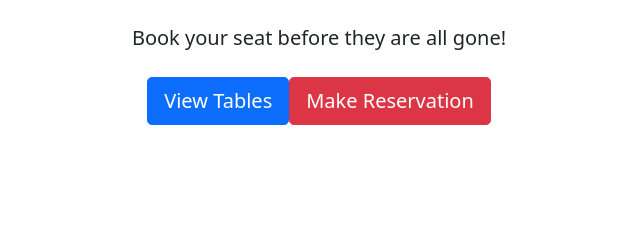
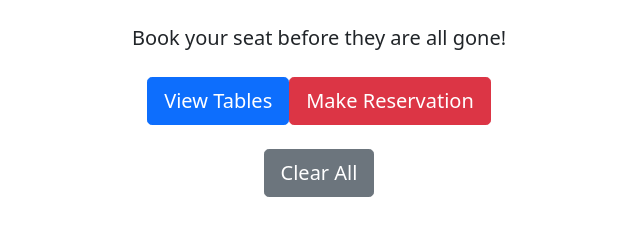
Before and after one commit to SeattleSal/hot-restaurant, a website: page index.html in a window 1280 px wide. Shown: the part 93-328 px from the top of the page, without its empty margins (321-961 px from the left). Drawn offline with nearby package versions, Linux system fonts and the light colour scheme.

Commit message:
added clear all button

```diff
--- a/index.html
+++ b/index.html
@@ -25,6 +25,11 @@
             >Make Reservation</a
           >
         </p>
+        <p>
+          <a class="btn btn-secondary btn-lg pl-5" href="#" role="button"
+            >Clear All</a
+          >
+        </p>
       </div>
     </div>
     <script>
```
